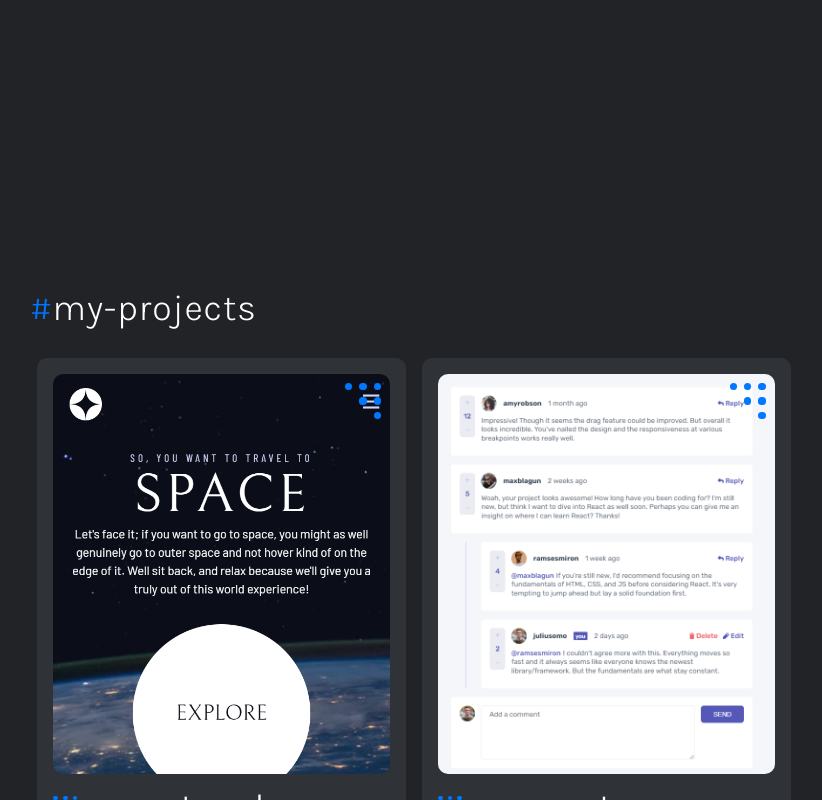
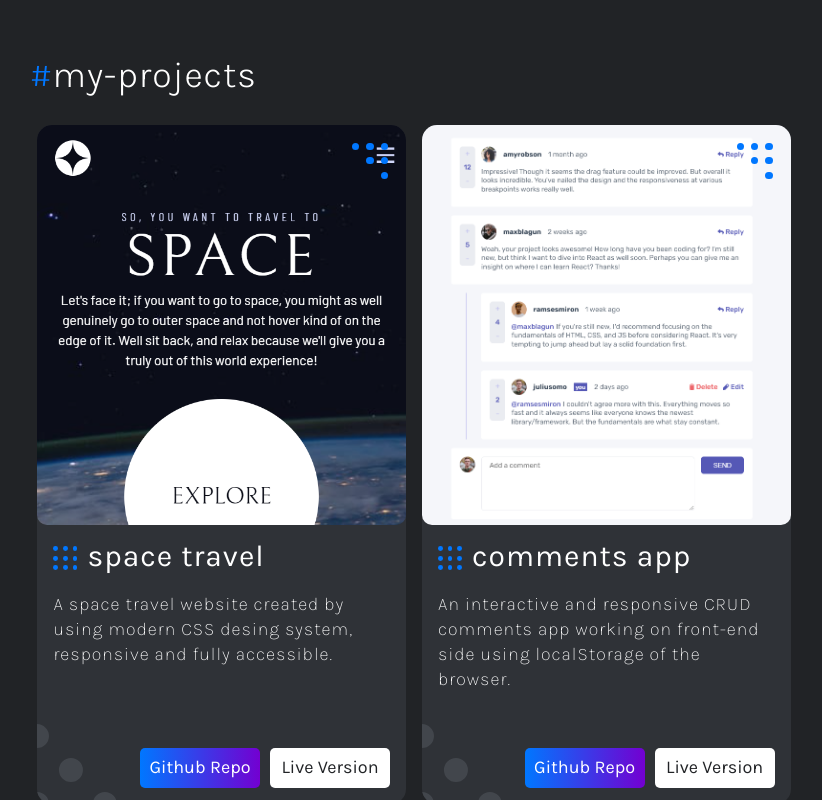
Before and after one commit to alisariyer/alisariyer, a React (Create React App) app: page / in a window 1280 px wide. Shown: the part 620-1420 px from the top of the page, without its empty margins (226-1048 px from the left). Built offline with nearby package versions, Linux system fonts and the light colour scheme; a web font is replaced by a local one.

Commit message:
Remove padding from project images

```diff
--- a/src/components/Projects.js
+++ b/src/components/Projects.js
@@ -17,6 +17,7 @@ export default function Projects() {
             <Eye />
             <Dots className="bg-blue" isTriangle={true}/>
           </div>
+          <div className="card-body">
           <div className="card-content--container">
             <div className="card-title--container">
             <Dots className="bg-blue" />
@@ -27,6 +28,7 @@ export default function Projects() {
           <div className="card-btn--container">
             <a className="btn bg-linear clr-white fw-regular" type="button" href={project.githubUrl} target="_blank" rel="noopener noreferrer">Github Repo</a>
             <a className="btn bg-white clr-gray fw-regular" type="button" href={project.liveUrl} target="_blank" rel="noopener noreferrer">Live Version</a>
+          </div>
           </div>
       </article>
     )
--- a/src/css/main.css
+++ b/src/css/main.css
@@ -82,7 +82,6 @@
 .hero .container {
   /* to use a dot component as background */
   margin-top: calc(var(--rem) * 5);
-  height: 100vh;
   position: relative;
   padding-block: calc(var(--spacing) * 3);
   padding-inline: calc(var(--rem) * 5);
@@ -151,7 +150,6 @@
 /* project section styling */
 
 .projects-container .container {
-  padding-top: 6rem;
   display: flex;
   flex-wrap: wrap;
   justify-content: center;
@@ -175,8 +173,7 @@
 .card {
   position: relative;
   background-color: hsl(var(--clr-l-gray));
-  border-radius: calc(var(--rem));
-  padding: var(--spacing);
+  border-radius: calc(var(--rem) * 1.5);
   overflow: hidden;
   /* use z-index: 0 for parent element, -1 for dot component */
   z-index: 0;
@@ -199,7 +196,6 @@
   position: relative;
   overflow: hidden;
   border-radius: var(--rem);
-  margin-bottom: var(--spacing);
   background-repeat: no-repeat;
   background-position: top center;
   background-size: cover;
@@ -224,8 +220,8 @@
 
 .dots-triangle {
   position: absolute;
-  top: calc(var(--rem));
-  right: calc(var(--rem));
+  top: calc(var(--rem) * 2);
+  right: calc(var(--rem) * 2);
   z-index: 2;
 }
 
@@ -249,6 +245,10 @@
 .dot-cross .dot:nth-child(6),
 .dot-cross .dot:nth-child(8) {
   background-color: transparent !important;
+}
+
+.card-body {
+    padding: var(--spacing);
 }
 
 .card-content--container {
```
Also changed, not shown: 1 other file (tests, documents, lock files or other folders).
